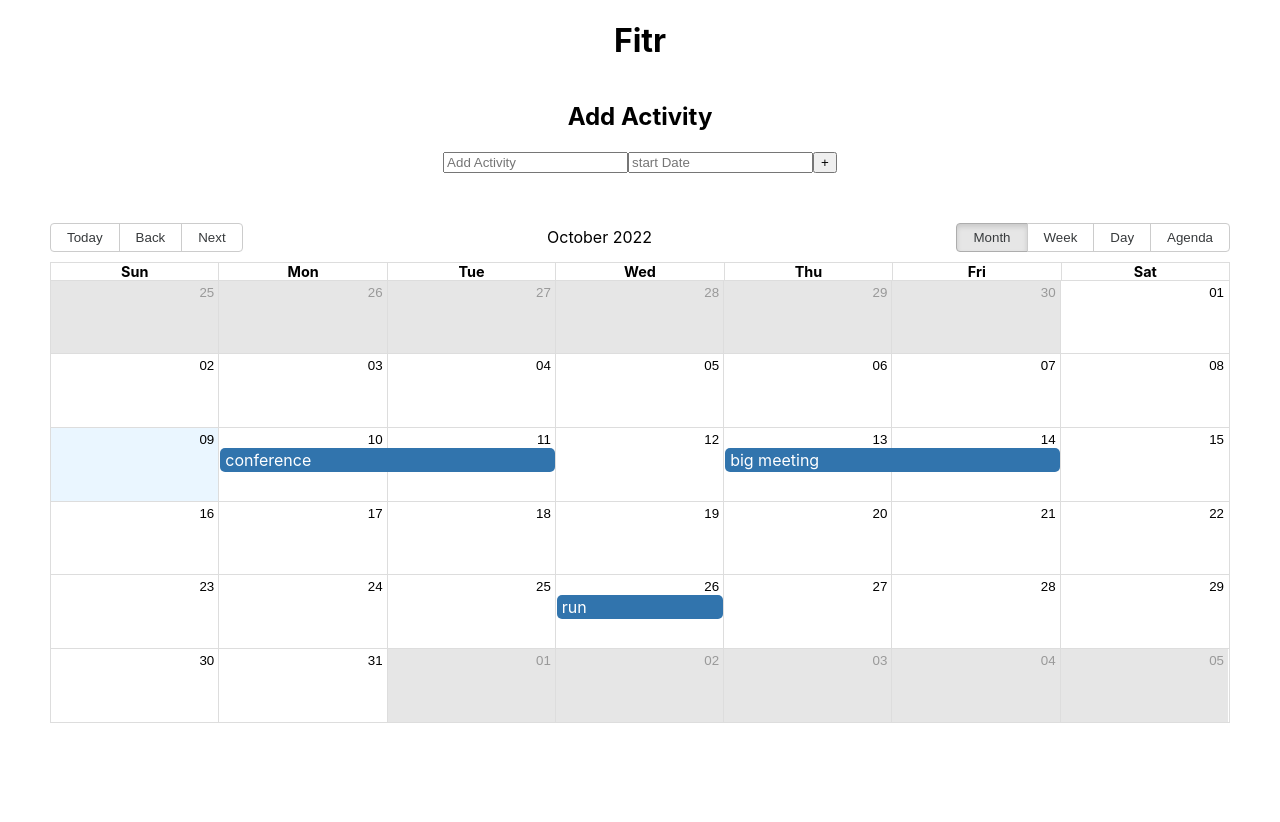
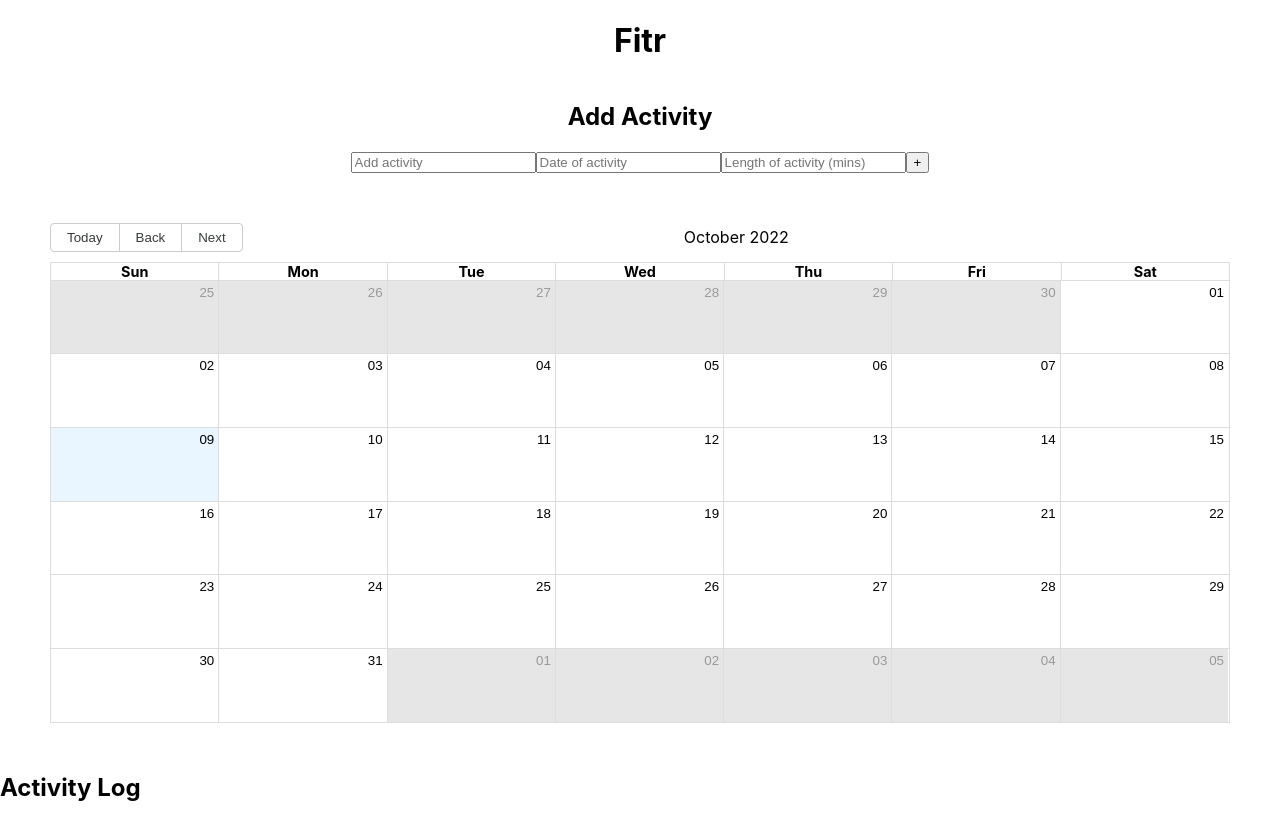
Before and after one commit to AlexImre/Fitness-App, a React (Create React App) app: page / in a window 1280 px wide. Before the commit the page ends 800 px from the top, so only its background shows below. Built offline with nearby package versions, Linux system fonts and the light colour scheme.

Commit message:
update calendar component to show only monthly view

```diff
--- a/src/App.js
+++ b/src/App.js
@@ -22,36 +22,50 @@ const localizer = dateFnsLocalizer({
 })
 
 const events = [
-  {
-    title: 'big meeting',
-    allDay: false,
-    start: new Date(2022, 9, 13),
-    end: new Date(2022, 9, 15)
-  },
-  {
-    title: 'vacation',
-    start: new Date(2022, 10, 26),
-    end: new Date(2022, 10, 27)
-  },
-  {
-    title: 'conference',
-    start: new Date(2022, 9, 10),
-    end: new Date(2022, 9, 12)
-  },
-  {
-    title: 'run',
-    start: new Date(2022, 9, 26),
-    end: new Date(2022, 9, 27)
-  }
+  // {
+  //   title: 'big meeting',
+  //   allDay: false,
+  //   start: new Date(2022, 9, 13),
+  //   end: new Date(2022, 9, 15)
+  // },
+  // {
+  //   title: 'vacation',
+  //   start: new Date(2022, 10, 26),
+  //   end: new Date(2022, 10, 27)
+  // },
+  // {
+  //   title: 'conference',
+  //   start: new Date(2022, 9, 10),
+  //   end: new Date(2022, 9, 12)
+  // },
+  // {
+  //   title: 'run',
+  //   start: new Date(2022, 9, 26),
+  //   end: new Date(2022, 9, 27)
+  // }
 ]
 
 function App() {
 
-  const [newEvent, setNewEvent] = useState({title: '', start: '', end: ''});
+  const [newEvent, setNewEvent] = useState({title: '', start: '', end: '', length: ''});
   const [allEvents, setAllEvents] = useState(events);
 
-  function handleAddEvent() {
-    setAllEvents([...allEvents, newEvent])
+  const handleAddEvent = () => {
+    setAllEvents([...allEvents, newEvent]);
+    getActivityLog('run');
+  }
+
+  // Activity log needs to be in state (for re-rendering), or could useEffect? and needs to be fired from submit button
+
+  const getActivityLog = (activity) => {
+    let sum = 0;
+    console.log(allEvents);
+    for (let i = 0; i < allEvents.length; i++) {
+      if(allEvents[i].title = activity){
+        sum += Number(allEvents[i].length);
+      }
+      return sum;
+    }
   }
 
   return (
@@ -66,29 +80,26 @@ function App() {
     <div className='DatePickerContainer'>
       <input
         type="text"
-        placeholder="Add Activity"
+        placeholder="Add activity"
         value={newEvent.title}
         onChange={(e) => setNewEvent({...newEvent, title: e.target.value})}
       />
 
       <div className='DatePicker1'>
         <DatePicker
-          placeholderText="start Date"
+          placeholderText="Date of activity"
           selected={newEvent.start}
           onChange={(start) => setNewEvent({...newEvent, start: start, end: start + 1})}
           popperPlacement='bottom'
         />
       </div>
 
-      {/* <div className='DatePicker2'>
-        <DatePicker
-          placeholderText="End Date"
-          style={{marginRight: '50px'}}
-          selected={newEvent.end}
-          popperPlacement='bottom'
-          onChange={(end) => setNewEvent({...newEvent, end})}
-        />
-      </div> */}
+      <input
+        type="number"
+        placeholder="Length of activity (mins)"
+        value={newEvent.length}
+        onChange={(e) => setNewEvent({...newEvent, length: e.target.value})}
+      />
 
       <button onClick={handleAddEvent}>
         +
@@ -98,11 +109,17 @@ function App() {
     <div className='Calendarcontainer'>
       <Calendar
         localizer={localizer}
+        views={['month']}
         events={allEvents}
-          startAccessor="start"
-          endAccessor="end"
-          style={{height: 500, margin: 50}}
+        startAccessor="start"
+        endAccessor="end"
+        style={{height: 500, margin: 50}}
       />
+    </div>
+
+    <div className="AppActivityLogContainer">
+      <h2>Activity Log</h2>
+      <p>{getActivityLog('run')}</p>
     </div>
     </>
   );
```
